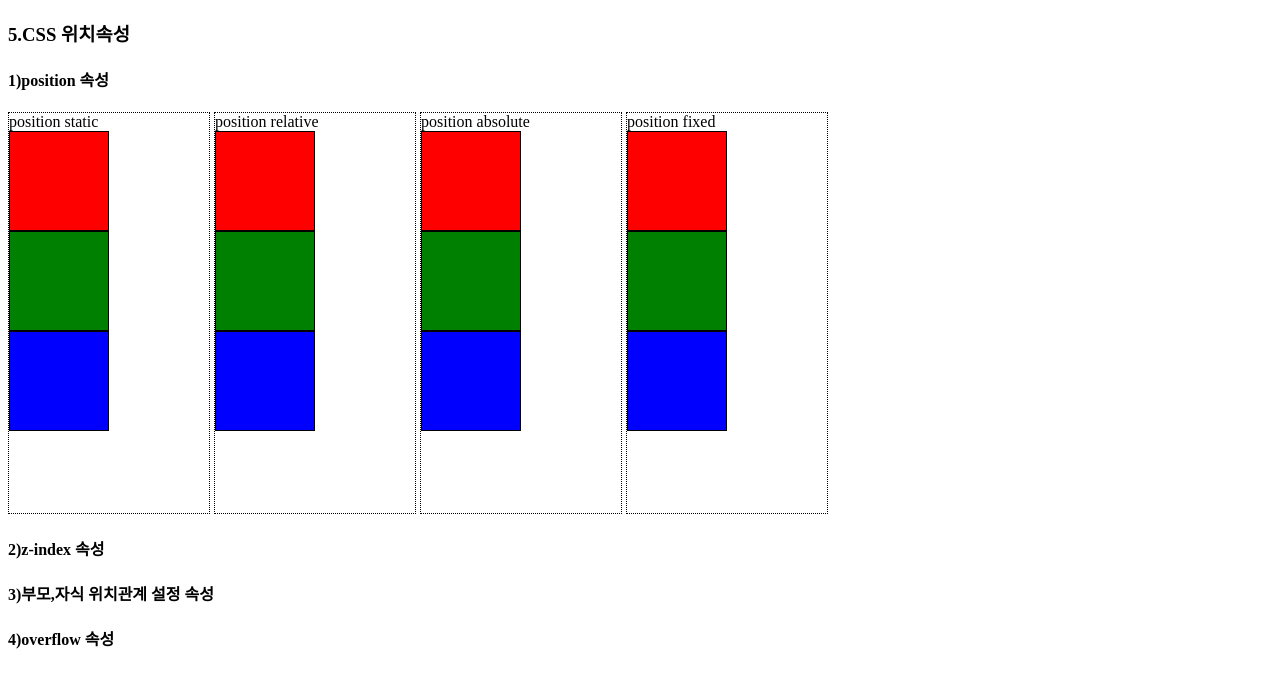
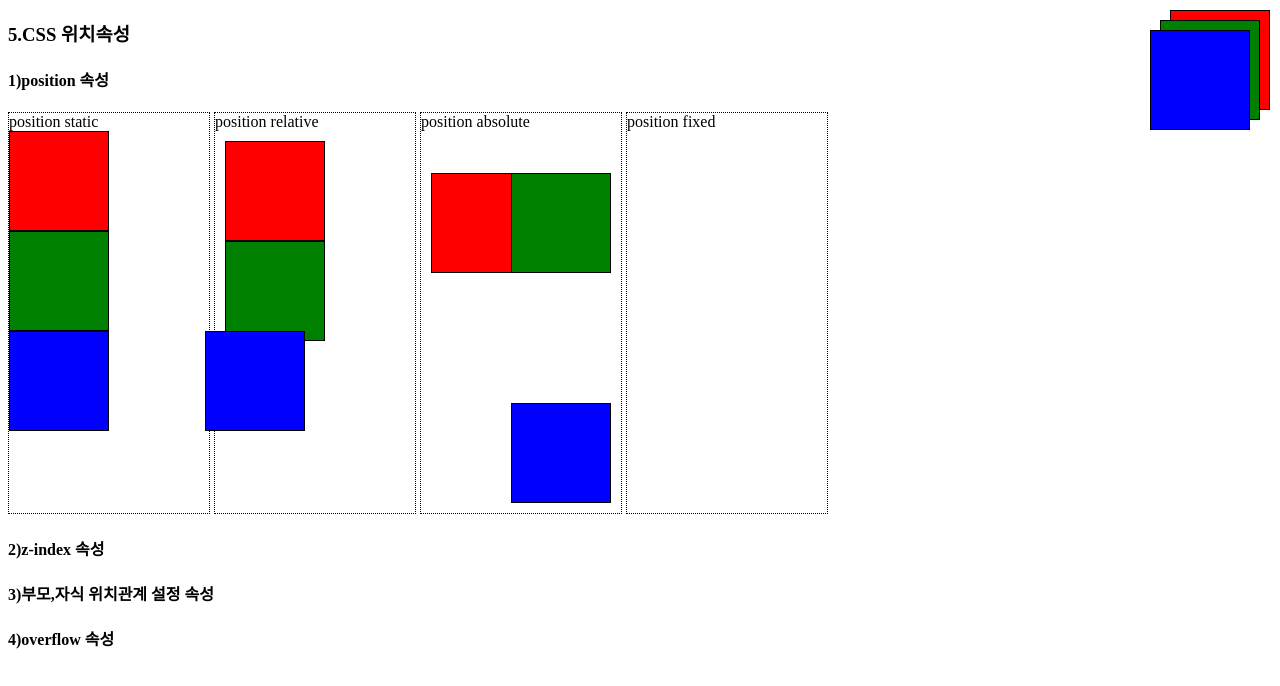
Before and after one commit to xxLockonxx/HTML, a plain HTML site: page Ch04/4-5.html in a window 1280 px wide. Drawn offline with Linux system fonts and the light colour scheme.

Commit message:
위치속성

```diff
--- a/Ch04/4-5.html
+++ b/Ch04/4-5.html
@@ -6,6 +6,26 @@
     <style>
         /*
             postion 속성
+             1) static
+              - 모든 태그의 기본 position 속성값
+              - 상대좌표영역에 출력
+              - 이동속성(left, top, right, bottom) 적용 X
+
+             2) relative
+              - 상대좌표영역에 출력
+              - 위치 속성값이 absolute인 자식태그요소와 부모 관계설정으로 사용
+              - 제한된(현재 위치를 기준으로) 이동속성 적용 O
+
+             3) absolute
+              - 절대좌표영역에 출력
+              - 위치이동 속성(left, top, right, bottom)으로 자유롭게 위치 설정
+
+             4) fixed
+              - 절대좌표영억에 고정 출력
+              - 위치이동 속성(left, top, right, bottom)으로 자유롭게 위치 설정
+              - 브라우저 스크롤을 이동해도 화면에 고정
+
+
         */
         section{
             display : inline-block;
@@ -23,6 +43,64 @@
         section > div:nth-of-type(2) {background : green;}
         section > div:nth-of-type(3) {background : blue;}
 
+        /* position: static */
+        section:nth-child(1) > div:nth-of-type(1) {
+            position: static; /*이건 default값이라서 해줄 필요가 없음*/
+            left : 10px;
+            bottom : 10px; /*이렇게 해도 이동하지 않음.*/
+        }
+        section:nth-child(1) > div:nth-of-type(2) {}
+        section:nth-child(1) > div:nth-of-type(3) {}
+
+        /* position: relative */
+        section:nth-of-type(2) > div:nth-of-type(1) {
+            position: relative;
+            left : 10px;
+            top : 10px /*근데 이걸로 이동안함.*/
+        }
+        section:nth-of-type(2) > div:nth-of-type(2) {
+            margin-left: 10px;
+            margin-top: 10px;
+        }
+        section:nth-of-type(2) > div:nth-of-type(3) {
+            position: relative;
+            left: -10px;
+            top: -10px;
+        }
+
+        /* position: absolute */
+        section:nth-of-type(3){
+            position: relative;
+        }
+        section:nth-of-type(3) >div:nth-of-type(1) {
+            position: absolute;
+            left: 10px;
+            top : 60px;
+        }
+
+        section:nth-of-type(3) >div:nth-of-type(2) {
+            position: absolute;
+            right: 10px;
+            top: 60px;
+        }
+        section:nth-of-type(3) >div:nth-of-type(3) {
+            position : absolute;
+            right: 10px;
+            bottom: 10px;
+        }
+
+        /* position: fixed */
+
+        section:nth-of-type(4){
+            /* fixed된 자식태그와 위치 관계설정 적용안됨.*/
+            position: relative;
+        }
+        section:nth-of-type(4) >div {
+            position: fixed;
+        }
+        section:nth-of-type(4) >div:nth-of-type(1) {right: 10px; top:10px;}
+        section:nth-of-type(4) >div:nth-of-type(2) {right: 20px; top:20px;}
+        section:nth-of-type(4) >div:nth-of-type(3) {right: 30px; top:30px;}
 
 
     </style>
```
